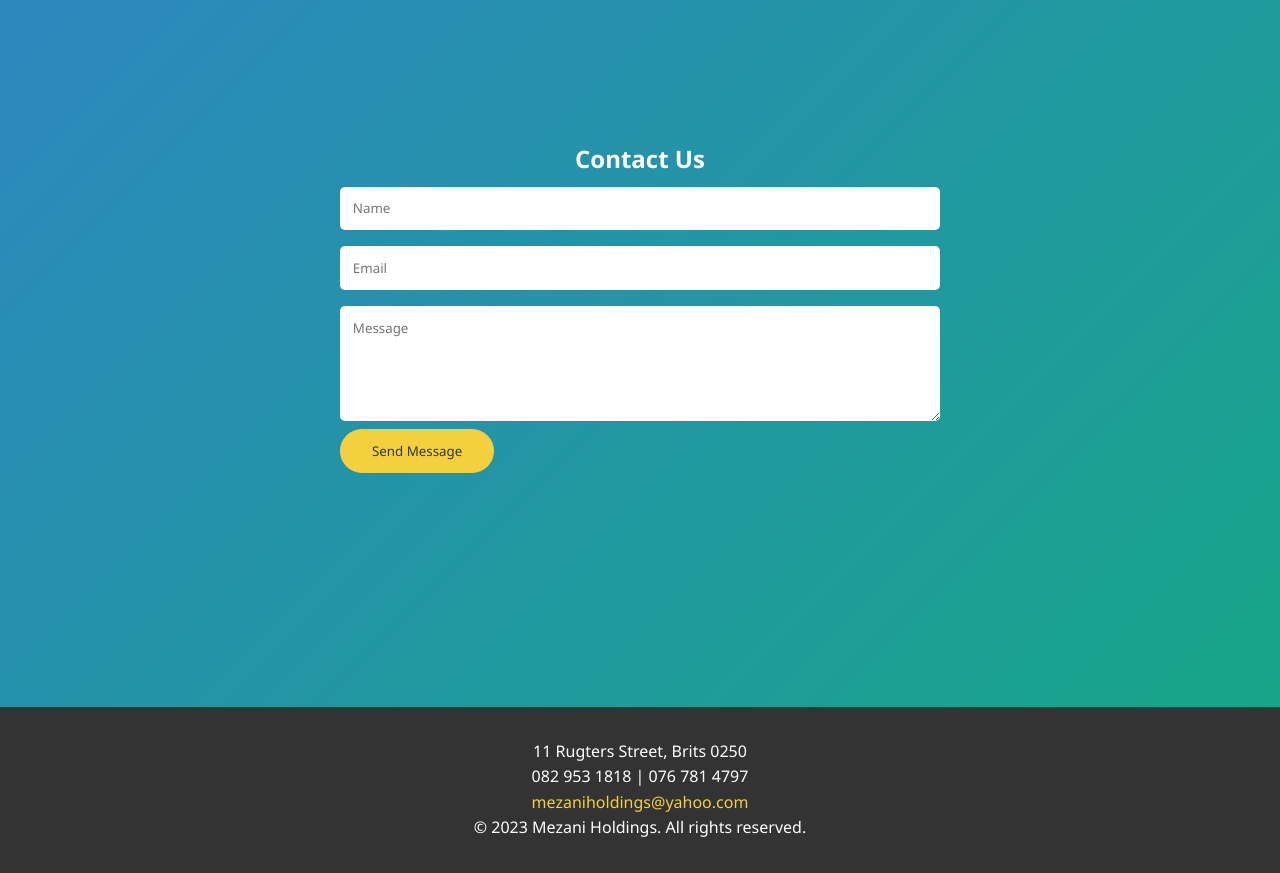
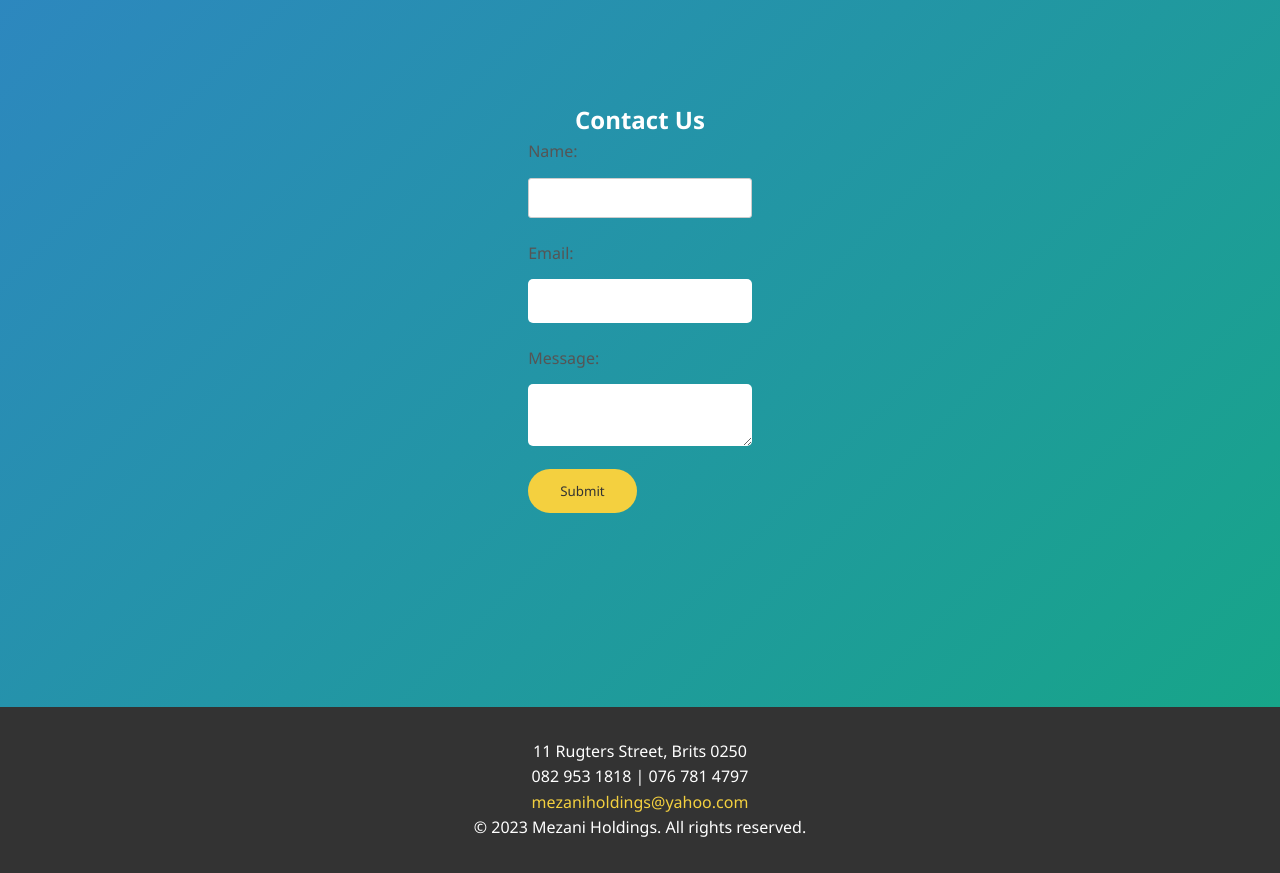
Before and after one commit to JayboyX/MezaniHoldingsLatest3, a website: page public/index.html in a window 1280 px wide. Shown: the part 3400-4273 px from the top of the page. Drawn offline with Linux system fonts and the light colour scheme.

Commit message:
first commit3

```diff
--- a/public/index.html
+++ b/public/index.html
@@ -122,11 +122,20 @@
         <h2>Contact Us</h2>
         <div class="contact-form">
             <form id="contactForm">
-                <input type="text" name="name" placeholder="Name" required>
-                <input type="email" name="email" placeholder="Email" required>
-                <textarea name="message" placeholder="Message" rows="5" required></textarea>
-                <button type="submit">Send Message</button>
-            </form>
+                <div class="form-group">
+                  <label for="name">Name:</label>
+                  <input type="text" id="name" name="name" required>
+                </div>
+                <div class="form-group">
+                  <label for="email">Email:</label>
+                  <input type="email" id="email" name="email" required>
+                </div>
+                <div class="form-group">
+                  <label for="message">Message:</label>
+                  <textarea id="message" name="message" required></textarea>
+                </div>
+                <button type="submit">Submit</button>
+              </form>
         </div>
     </section>
     <!-- Footer -->
--- a/public/js/script.js
+++ b/public/js/script.js
@@ -27,7 +27,6 @@ document.getElementById('quoteForm')?.addEventListener('submit', async (e) => {
     }
   });
 
-  // Contact form submission
   document.getElementById('contactForm')?.addEventListener('submit', async (e) => {
     e.preventDefault();
 
@@ -38,7 +37,7 @@ document.getElementById('quoteForm')?.addEventListener('submit', async (e) => {
     };
 
     try {
-      const response = await fetch('/api/inquiry', {
+      const response = await fetch('/send-email', {
         method: 'POST',
         headers: { 'Content-Type': 'application/json' },
         body: JSON.stringify(formData)
@@ -47,12 +46,15 @@ document.getElementById('quoteForm')?.addEventListener('submit', async (e) => {
       if (response.ok) {
         alert('Message sent successfully!');
         e.target.reset();
+      } else {
+        const errorData = await response.json();
+        alert(`Error: ${errorData.error}`);
       }
     } catch (error) {
       console.error('Error:', error);
+      alert('An error occurred while sending the message.');
     }
   });
-
 
   let slideIndex = 0;
 showSlides(slideIndex);
```
